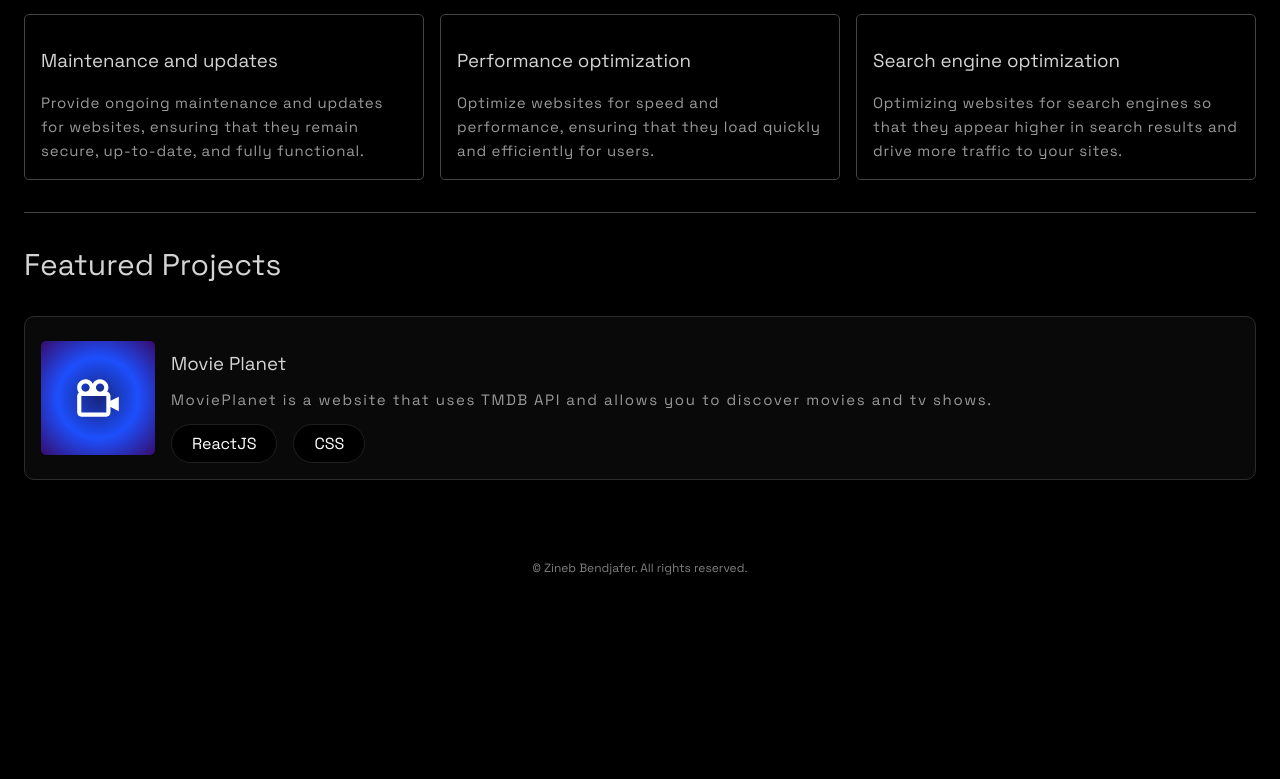
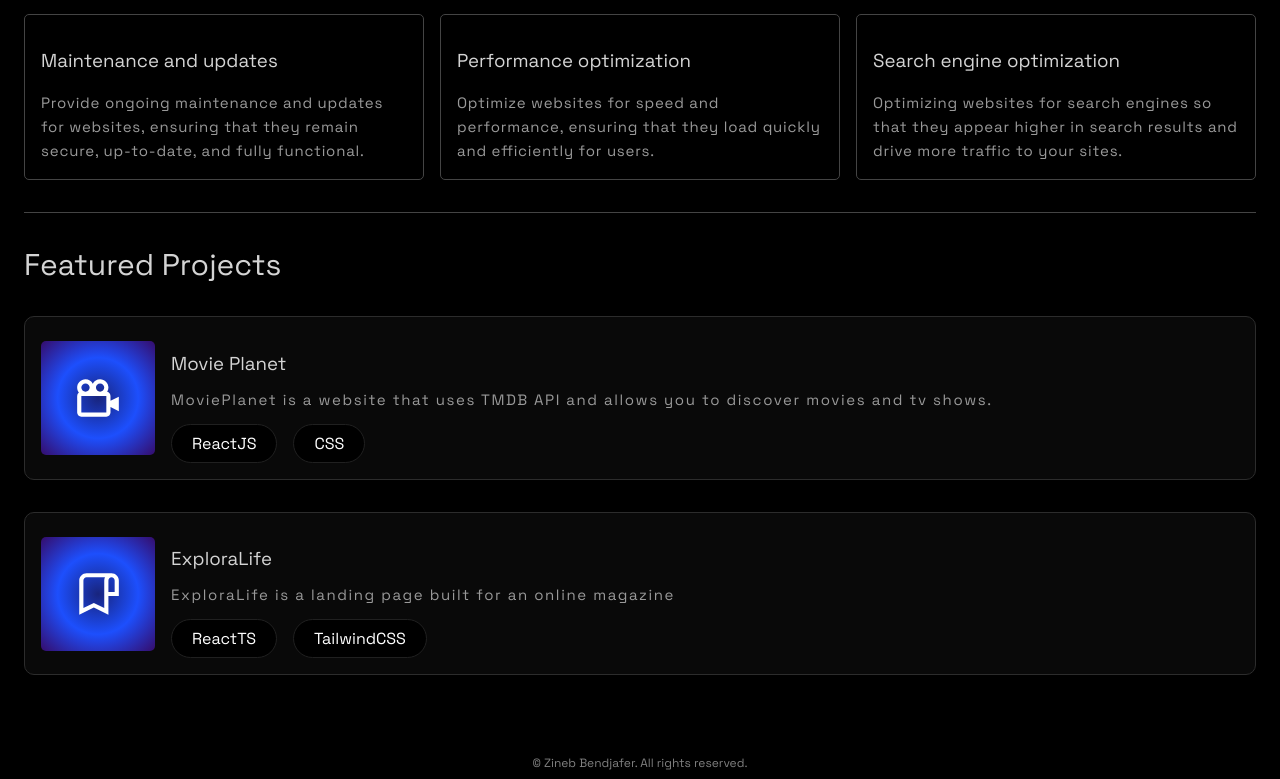
Before and after one commit to wx-it/new-portfolio, a React (Create React App) app: page / in a window 1280 px wide. Shown: the part 1250-2029 px from the top of the page. Before the commit the page ends 1834 px from the top, so only its background shows below. Built offline with nearby package versions, Linux system fonts and the light colour scheme.

Commit message:
added new project

```diff
--- a/src/components/projects/Projects.jsx
+++ b/src/components/projects/Projects.jsx
@@ -1,6 +1,5 @@
 import "./projects.css";
-import { BiCameraMovie } from "react-icons/bi";
-import { AiOutlineGithub } from "react-icons/ai";
+import { BiCameraMovie, BiBookmarkAlt } from "react-icons/bi";
 
 const Projects = () => {
   return (
@@ -24,6 +23,22 @@ const Projects = () => {
           </div>
         </div>
       </a>
+
+      <a target="blank" href="https://explora-life.vercel.app/">
+        <div className="project">
+          <div>
+            <BiBookmarkAlt />
+          </div>
+          <div>
+            <h3>ExploraLife</h3>
+            <p>ExploraLife is a landing page built for an online magazine</p>
+            <div>
+              <span>ReactTS</span>
+              <span>TailwindCSS</span>
+            </div>
+          </div>
+        </div>
+      </a>
     </div>
   );
 };
```
